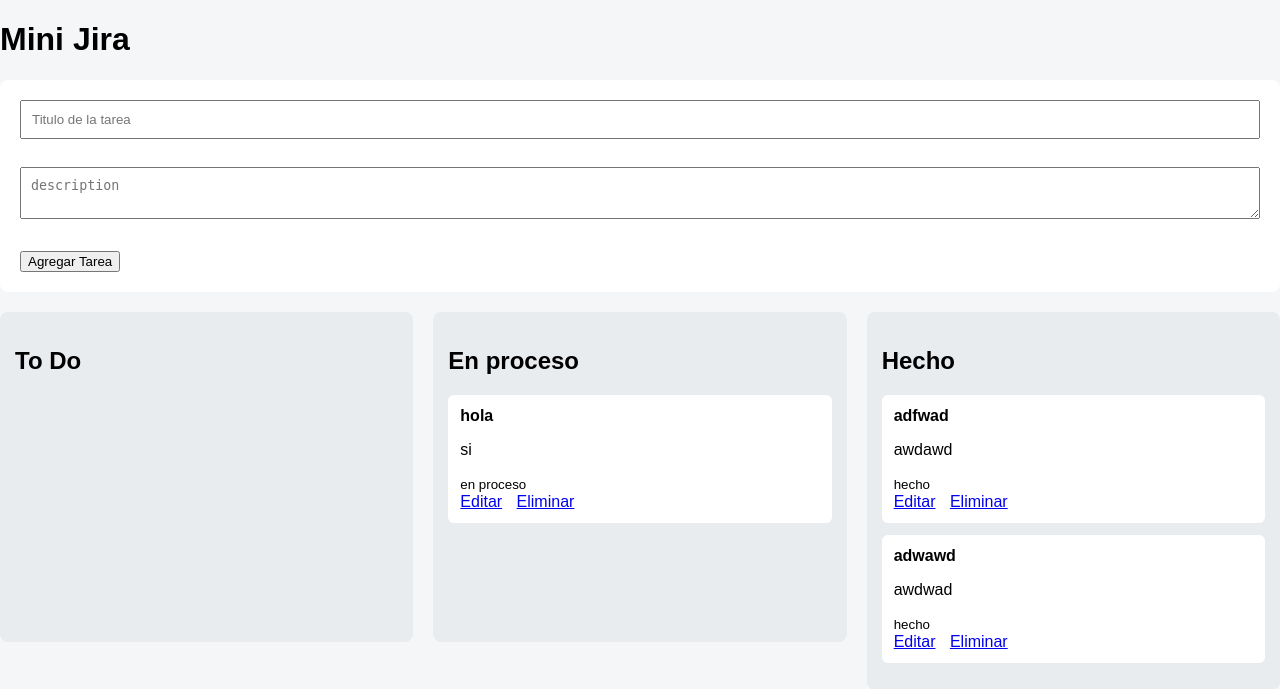
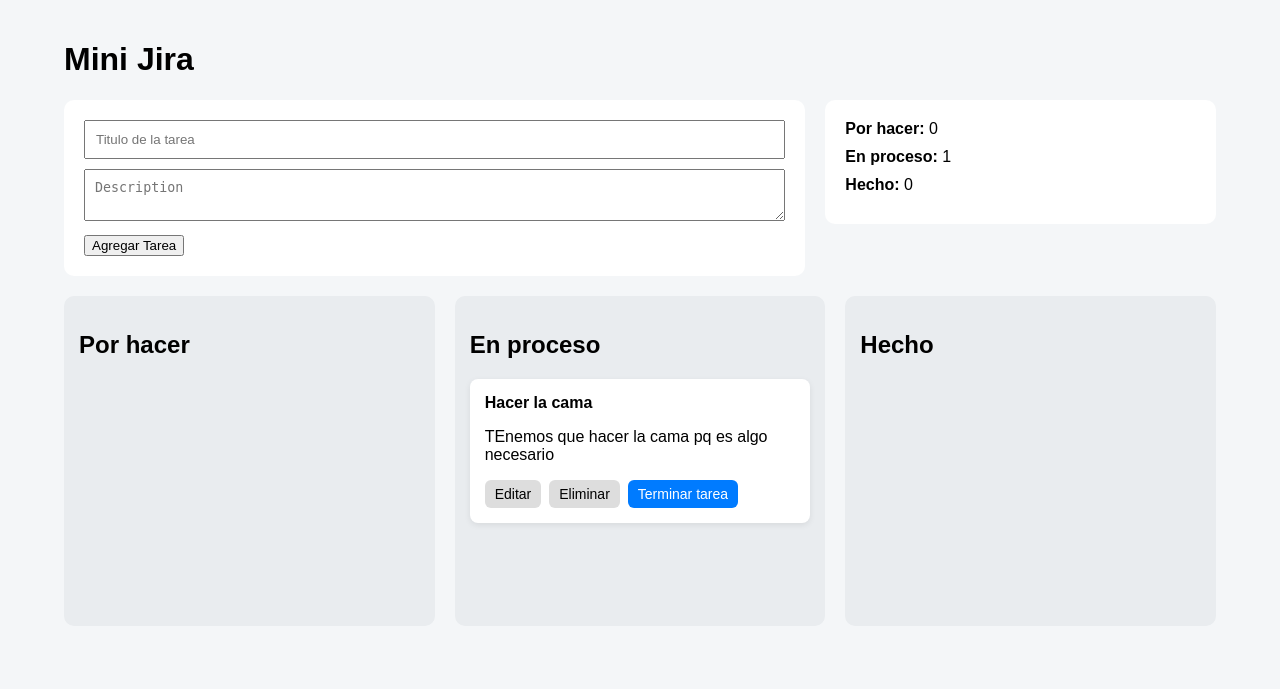
Before and after one commit to yiik223/Tablero_tareas-metodologia-kanban-, a Flask app: page / in a window 1280 px wide. Shown: the top 689 px of the page. Run offline with Flask 3, Linux system fonts and the light colour scheme; data comes from the database, SQL or seed files in the repository; both versions use the stored data as it was after the commit.

Commit message:
Actualizacion visual index, Conteo de tareas y ajuste de botones

```diff
--- a/app.py
+++ b/app.py
@@ -14,7 +14,7 @@ class Task(db.Model):
     id = db.Column(db.Integer, primary_key=True)
     title = db.Column(db.String(100), nullable=False)
     description = db.Column(db.Text, nullable=True)
-    status = db.Column(db.String(20), default="porhacer")
+    status = db.Column(db.String(20), default="todo")
 
 
 #POST es para subnir cambios y pos GET es para obtener infomracion, PUT es actualizar alguna tabla existente.
@@ -30,8 +30,21 @@ def index():
 
         return redirect(url_for("index"))
 
+
+    #conteo de tareas que se agregan.
     tasks = Task.query.all()
-    return render_template("index.html", tasks=tasks)
+    todo_count = Task.query.filter_by(status="todo").count()
+    doing_count = Task.query.filter_by(status="doing").count()
+    done_count = Task.query.filter_by(status="done").count()
+
+
+    return render_template(
+        "index.html",
+        tasks=tasks,
+        todo_count=todo_count,
+        doing_count=doing_count,
+        done_count=done_count
+    )
 
 
 #eliminar una tarea en base al id de esta misma.
@@ -58,6 +71,13 @@ def edit_task(task_id):
 
     return render_template("edit.html", task=task)
 
+@app.route("/move/<int:task_id>/<string:new_status>", methods=["POST"])
+def move_task(task_id, new_status):
+    task = Task.query.get_or_404(task_id)
+    task.status = new_status
+    db.session.commit()
+    return redirect(url_for("index"))
+
 #constructor
 if __name__ == "__main__":
     with app.app_context():
--- a/static/style.css
+++ b/static/style.css
@@ -7,15 +7,24 @@ body {
 
 .container {
     width: 90%;
+    max-width: 1200px;
     margin: 0 auto;
     padding: 20px;
 }
 
+.top-panel {
+    display: flex;
+    gap: 20px;
+    align-items: flex-start;
+    margin-bottom: 20px;
+    flex-wrap: wrap;
+}
+
 .task-form {
+    flex: 2;
     background: white;
     padding: 20px;
-    border-radius: 8px;
-    margin-bottom: 20px;
+    border-radius: 10px;
 }
 
 .task-form input,
@@ -24,6 +33,17 @@ body {
     padding: 10px;
     margin-bottom: 10px;
     box-sizing: border-box;
+}
+
+.stats {
+    flex: 1;
+    background: white;
+    padding: 20px;
+    border-radius: 10px;
+}
+
+.stats p {
+    margin: 0 0 10px;
 }
 
 .board {
@@ -36,17 +56,51 @@ body {
     flex: 1;
     background: #e9ecef;
     padding: 15px;
-    border-radius: 8px;
+    border-radius: 10px;
     min-height: 300px;
 }
 
 .card {
     background: white;
-    padding: 12px;
-    margin-bottom: 12px;
-    border-radius: 6px;
+    padding: 15px;
+    margin-bottom: 15px;
+    border-radius: 8px;
+    box-shadow: 0 2px 6px rgba(0, 0, 0, 0.08);
 }
 
-.card a {
-    margin-right: 10px;
+.actions {
+    display: flex;
+    gap: 8px;
+    flex-wrap: wrap;
+    margin-top: 10px;
 }
+
+.actions a,
+.actions button {
+    padding: 6px 10px;
+    border: none;
+    border-radius: 6px;
+    text-decoration: none;
+    cursor: pointer;
+    font-size: 14px;
+}
+
+.actions a {
+    background: #ddd;
+    color: #000;
+}
+
+.actions button {
+    background: #007bff;
+    color: white;
+}
+
+@media (max-width: 900px) {
+    .board {
+        flex-direction: column;
+    }
+
+    .top-panel {
+        flex-direction: column;
+    }
+}
--- a/templates/edit.html
+++ b/templates/edit.html
@@ -15,9 +15,9 @@
         <br><br>
         <select name="status">
             <!--Se utiliza task para buscar el status de las tareas y luego actualziarlas -->>
-            <option value="por hacer" {% if task.status == "todo" %}selected{% endif %}>Por hacer</option>
-            <option value="en proceso" {% if task.status == "doing"%}selected{% endif%}>En proceso</option>
-            <option value="hecho" {% if task.status == "done"%}selected{% endif%}>Hecho</option>
+            <option value="todo" {% if task.status == "todo" %}selected{% endif %}>Por hacer</option>
+            <option value="doing" {% if task.status == "doing" %}selected{% endif %}>En proceso</option>
+            <option value="done" {% if task.status == "done" %}selected{% endif %}>Hecho</option>
         </select>
         <br><br>
         <button type="submit">Guardar</button>
--- a/templates/index.html
+++ b/templates/index.html
@@ -7,26 +7,38 @@
     <title>Tablero kanban</title>
 </head>
 <body>
-    <div class="conatiner">
+    <div class="container">
         <h1>Mini Jira</h1>
+
+        <div class="top-panel">
             <form method="post" class="task-form">
                 <input type="text" name="title" placeholder="Titulo de la tarea" required>
-        <br><br>
-        <textarea name="description" placeholder="description"></textarea>
-        <br><br>
+                <textarea name="description" placeholder="Description"></textarea>
                 <button type="submit">Agregar Tarea</button>
             </form>
+
+            <div class="stats">
+                <p><strong>Por hacer:</strong> {{ todo_count }}</p>
+                <p><strong>En proceso:</strong> {{ doing_count }}</p>
+                <p><strong>Hecho:</strong> {{ done_count }}</p>
+            </div>
+        </div>
+
         <div class="board">
             <div class="column">
-                <h2>To Do</h2>
+                <h2>Por hacer</h2>
                 {% for task in tasks %}
-                    {% if task.status == "porhacer" %}
+                    {% if task.status == "todo" %}
                         <div class="card">
                             <strong>{{ task.title }}</strong>
                             <p>{{ task.description }}</p>
-                            <small>{{ task.status }}</small><br>
+                            <div class="actions">
                                 <a href="{{ url_for('edit_task', task_id=task.id) }}">Editar</a>
                                 <a href="{{ url_for('delete_task', task_id=task.id) }}">Eliminar</a>
+                                <form action="{{ url_for('move_task', task_id=task.id, new_status='doing') }}" method="post">
+                                    <button type="submit">Iniciar tarea</button>
+                                </form>
+                            </div>
                         </div>
                     {% endif %}
                 {% endfor %}
@@ -35,13 +47,17 @@
             <div class="column">
                 <h2>En proceso</h2>
                 {% for task in tasks %}
-                    {% if task.status == "en proceso" %}
+                    {% if task.status == "doing" %}
                         <div class="card">
                             <strong>{{ task.title }}</strong>
                             <p>{{ task.description }}</p>
-                            <small>{{ task.status }}</small><br>
+                            <div class="actions">
                                 <a href="{{ url_for('edit_task', task_id=task.id) }}">Editar</a>
                                 <a href="{{ url_for('delete_task', task_id=task.id) }}">Eliminar</a>
+                                <form action="{{ url_for('move_task', task_id=task.id, new_status='done') }}" method="post">
+                                    <button type="submit">Terminar tarea</button>
+                                </form>
+                            </div>
                         </div>
                     {% endif %}
                 {% endfor %}
@@ -50,13 +66,17 @@
             <div class="column">
                 <h2>Hecho</h2>
                 {% for task in tasks %}
-                    {% if task.status == "hecho" %}
+                    {% if task.status == "done" %}
                         <div class="card">
                             <strong>{{ task.title }}</strong>
                             <p>{{ task.description }}</p>
-                            <small>{{ task.status }}</small><br>
+                            <div class="actions">
                                 <a href="{{ url_for('edit_task', task_id=task.id) }}">Editar</a>
                                 <a href="{{ url_for('delete_task', task_id=task.id) }}">Eliminar</a>
+                                <form action="{{ url_for('move_task', task_id=task.id, new_status='todo') }}" method="post">
+                                    <button type="submit">Rehacer</button>
+                                </form>
+                            </div>
                         </div>
                     {% endif %}
                 {% endfor %}
```
Also changed, not shown: README.md, instance/project.db, templates/pruebas.html (added). Lines whose indentation alone changed are shown as unchanged.
